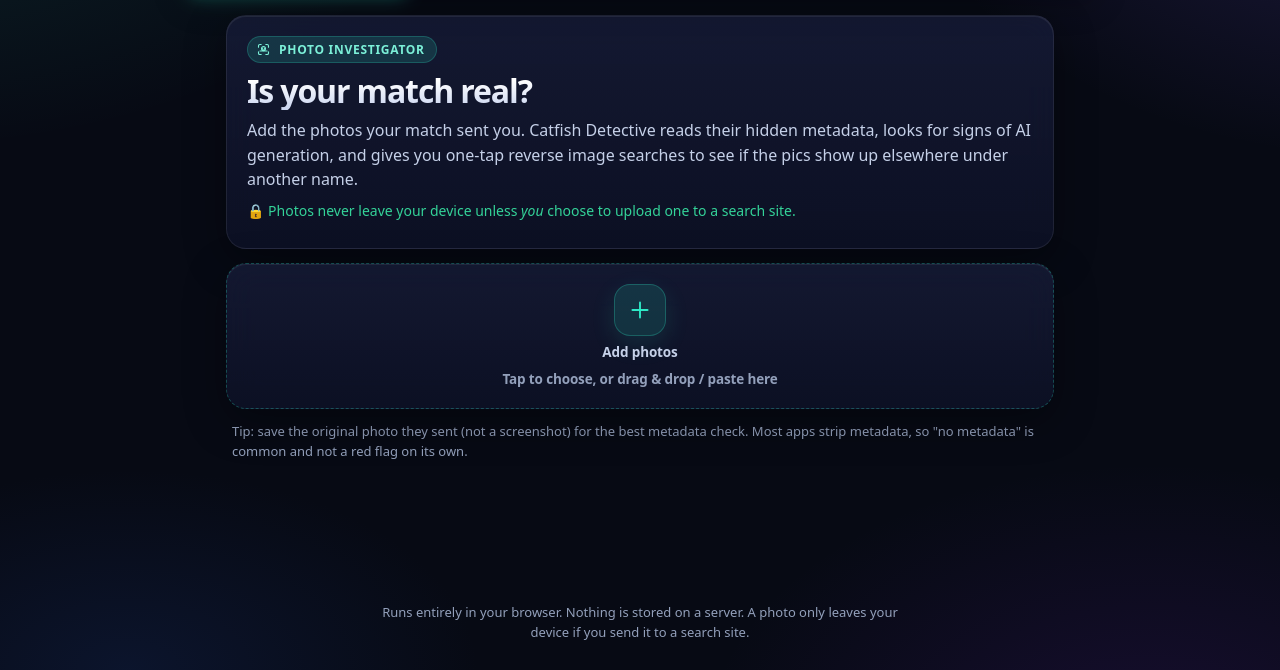
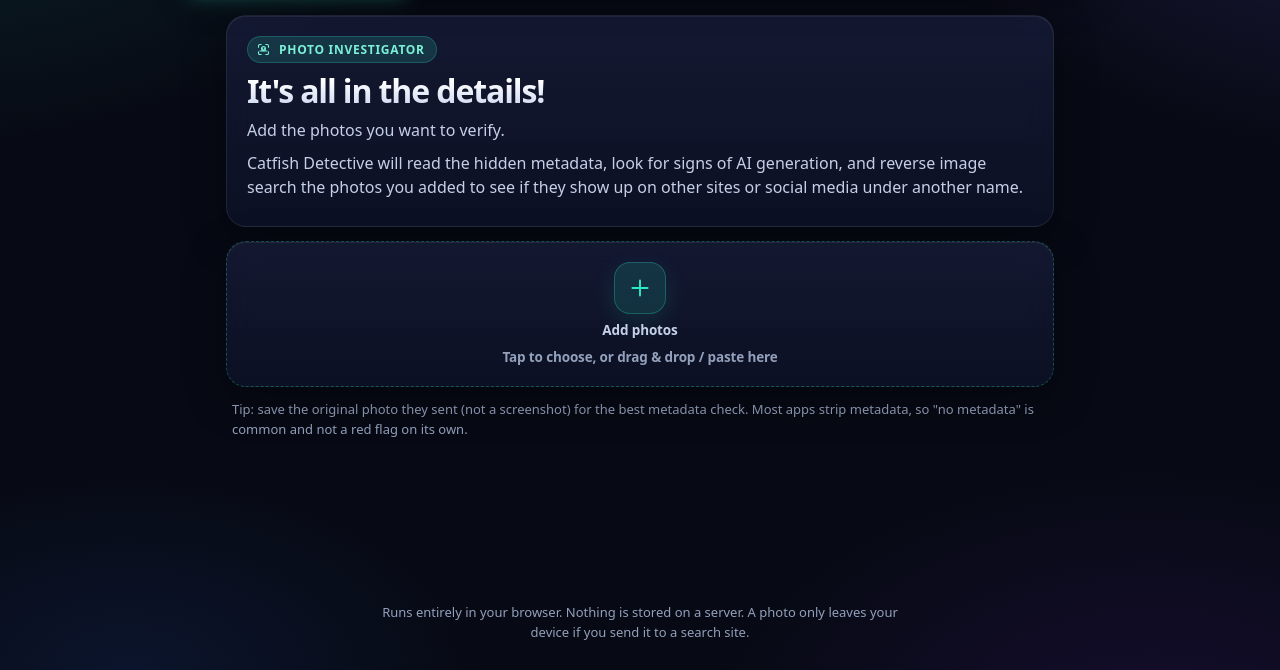
Before and after one commit to smokin4real/catfish-check, a plain HTML site: page index.html in a window 1280 px wide. Shown: the part 130-800 px from the top of the page. Drawn offline with Linux system fonts and the light colour scheme.

Commit message:
Add files via upload

```diff
--- a/index.html
+++ b/index.html
@@ -88,9 +88,9 @@
   <section id="tab-photos" class="panel active" role="tabpanel" aria-labelledby="tabbtn-photos">
     <div class="hero card">
       <span class="panel-kicker"><svg class="kicker-ic" viewBox="0 0 24 24" fill="none" stroke="currentColor" stroke-width="1.75" stroke-linecap="round" stroke-linejoin="round" aria-hidden="true"><use href="#ic-scan-face"/></svg>Photo Investigator</span>
-      <h1>Is your match real?</h1>
-      <p>Add the photos your match sent you. Catfish Detective reads their hidden metadata, looks for signs of AI generation, and gives you one-tap reverse image searches to see if the pics show up elsewhere under another name.</p>
-      <p class="privacy">🔒 Photos never leave your device unless <em>you</em> choose to upload one to a search site.</p>
+      <h1>It's all in the details!</h1>
+      <p>Add the photos you want to verify.</p>
+      <p>Catfish Detective will read the hidden metadata, look for signs of AI generation, and reverse image search the photos you added to see if they show up on other sites or social media under another name.</p>
     </div>
 
     <label class="dropzone card" id="dropzone">
--- a/sw.js
+++ b/sw.js
@@ -1,4 +1,4 @@
-const CACHE = 'catfish-detective-v4';
+const CACHE = 'catfish-detective-v5';
 const ASSETS = ['./', 'index.html', 'styles.css', 'app.js', 'vendor/exifr.umd.js', 'manifest.webmanifest',
   'icons/icon-192.png', 'icons/icon-512.png', 'icons/maskable-512.png', 'icons/apple-touch-icon.png',
   'icons/logo.png', 'icons/logo.webp', 'icons/favicon-64.png', 'favicon.png'];
```
